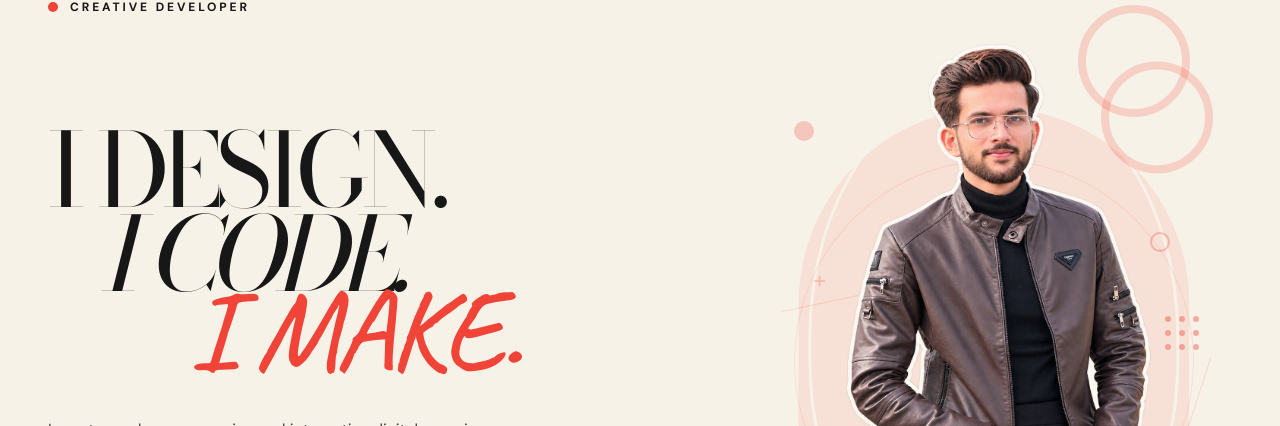
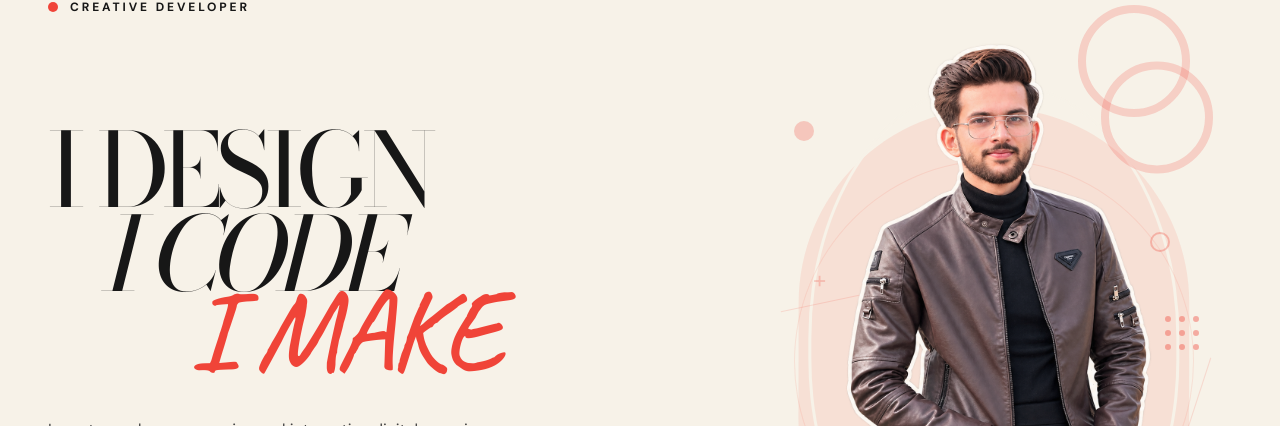
Before and after one commit to Mukeshsharma1704/Portfolio, a React (Vite) app: page / in a window 1280 px wide. Shown: the part 113-539 px from the top of the page. Built offline with nearby package versions, Linux system fonts and the light colour scheme.

Commit message:
remove . from i design i code i make

```diff
--- a/src/Components/Hero.jsx
+++ b/src/Components/Hero.jsx
@@ -69,7 +69,7 @@ function Hero() {
                   }}
                   className="inline-block cursor-pointer"
                 >
-                  I DESIGN.
+                  I DESIGN
                 </motion.span>
               </motion.h1>
 
@@ -96,7 +96,7 @@ function Hero() {
                   }}
                   className="inline-block cursor-pointer"
                 >
-                  I CODE.
+                  I CODE
                 </motion.span>
               </motion.h1>
 
@@ -123,7 +123,7 @@ function Hero() {
                   }}
                   className="inline-block cursor-pointer"
                 >
-                  I MAKE.
+                  I MAKE
                 </motion.span>
               </motion.h1>
             </div>
```
